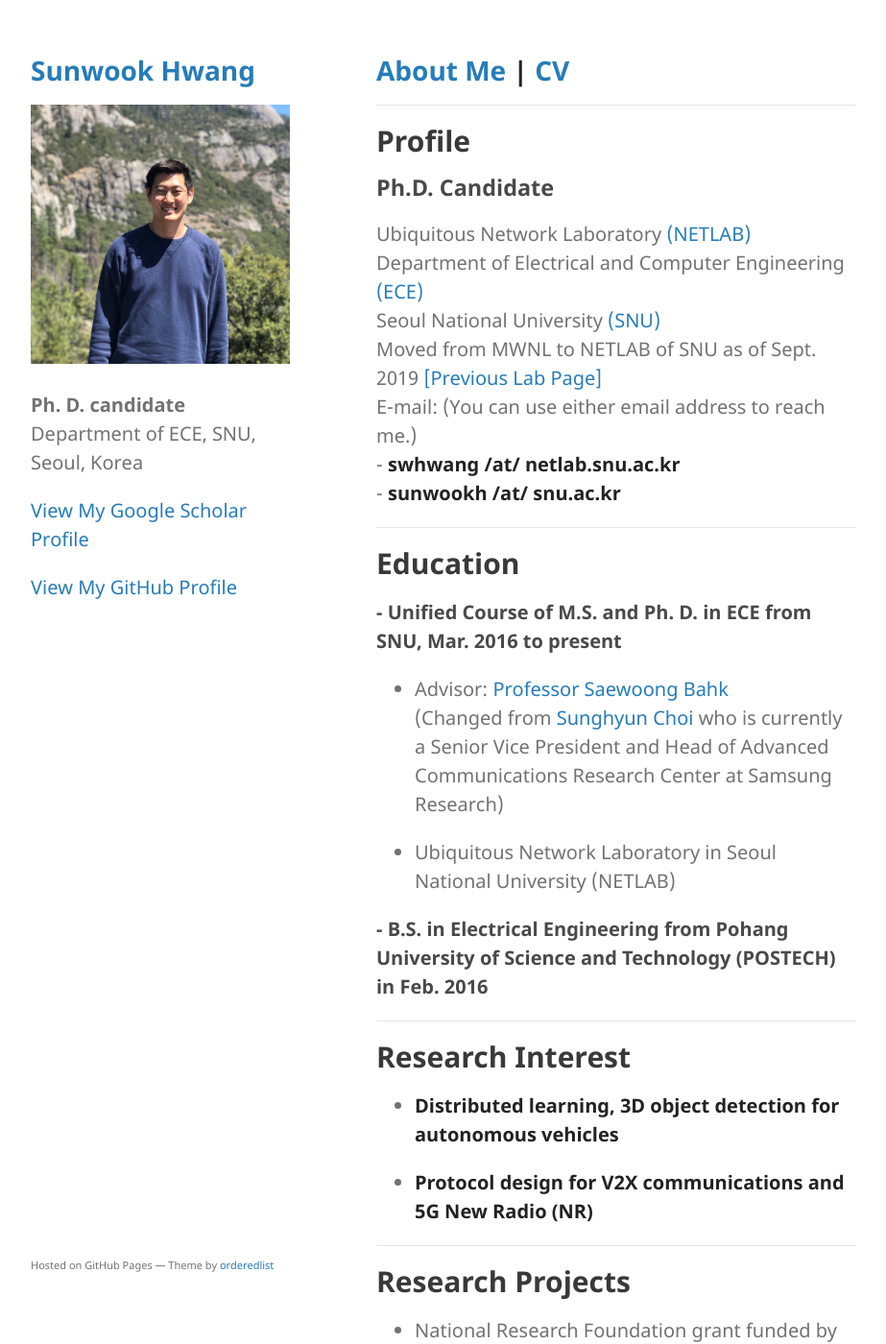
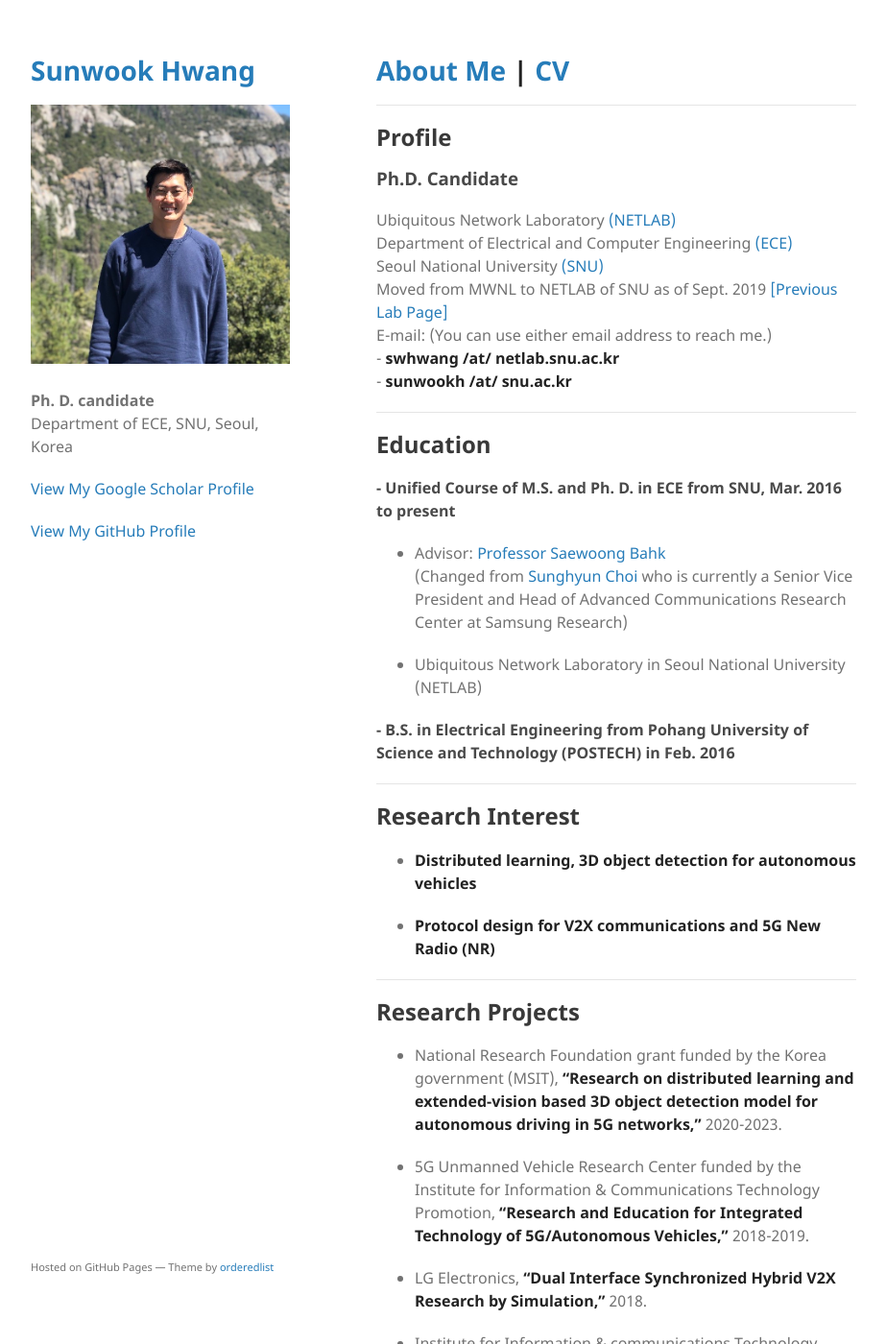
Before and after one commit to jeongjun-park/jeongjun-park.github.io, a Jekyll site: the page built from index.md, in a window 1280 px wide and 1400 px high. Shown: the whole window at 96% size, without its empty margins (178-1101 px from the left). Built offline with Jekyll 4.4.1, drawn with Linux system fonts in a browser that asks for light colours; our own code applies the rules of GitHub Pages for plain Markdown files.

Commit message:
font 14->>16

```diff
--- a/_sass/jekyll-theme-minimal.scss
+++ b/_sass/jekyll-theme-minimal.scss
@@ -4,7 +4,7 @@
 body {
   background-color: #fff;
   padding:50px;
-  font: 20px/1.5 "Noto Sans", "Helvetica Neue", Helvetica, Arial, sans-serif;
+  font: 16px/1.5 "Noto Sans", "Helvetica Neue", Helvetica, Arial, sans-serif;
   color:#727272;
   font-weight:400;
 }
```
